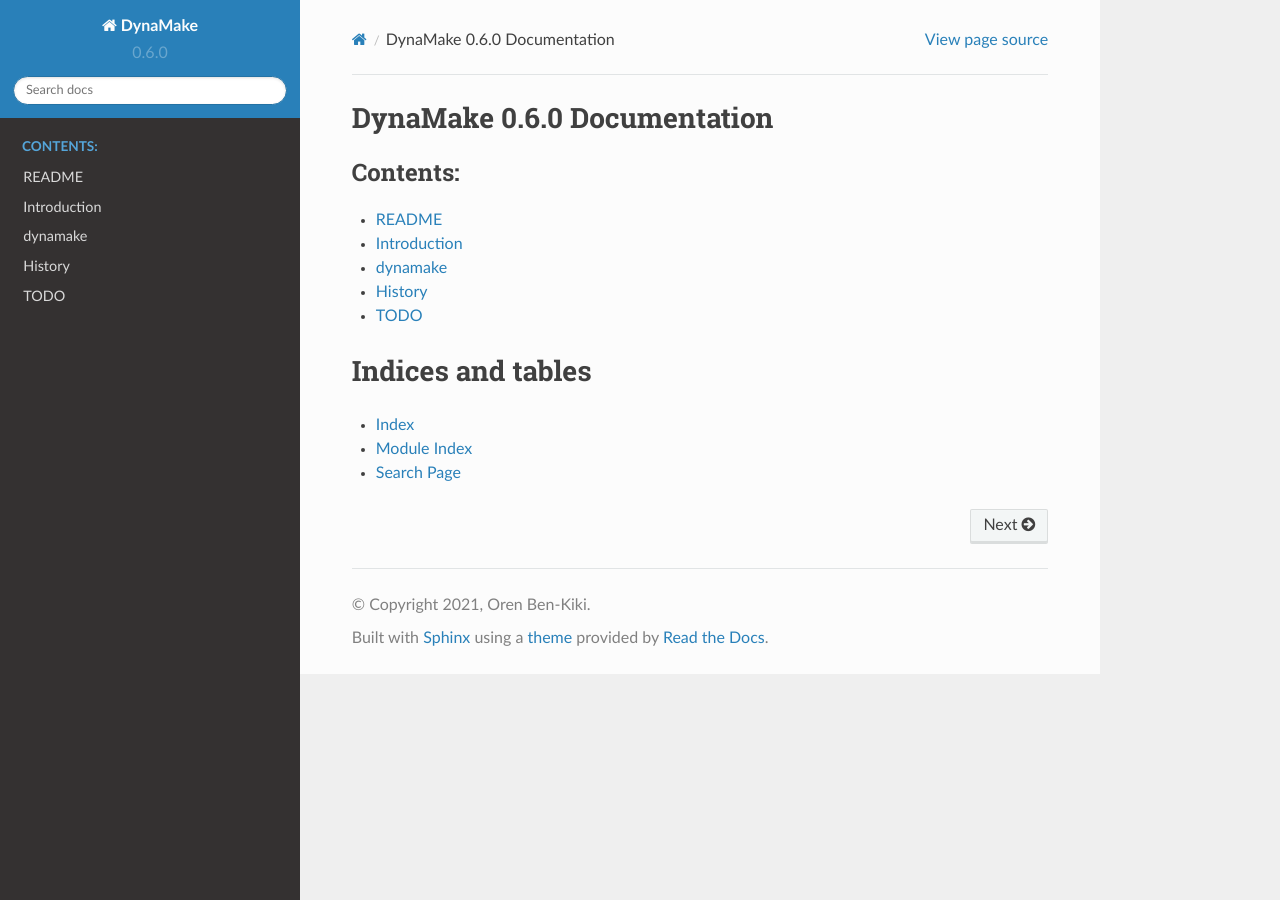
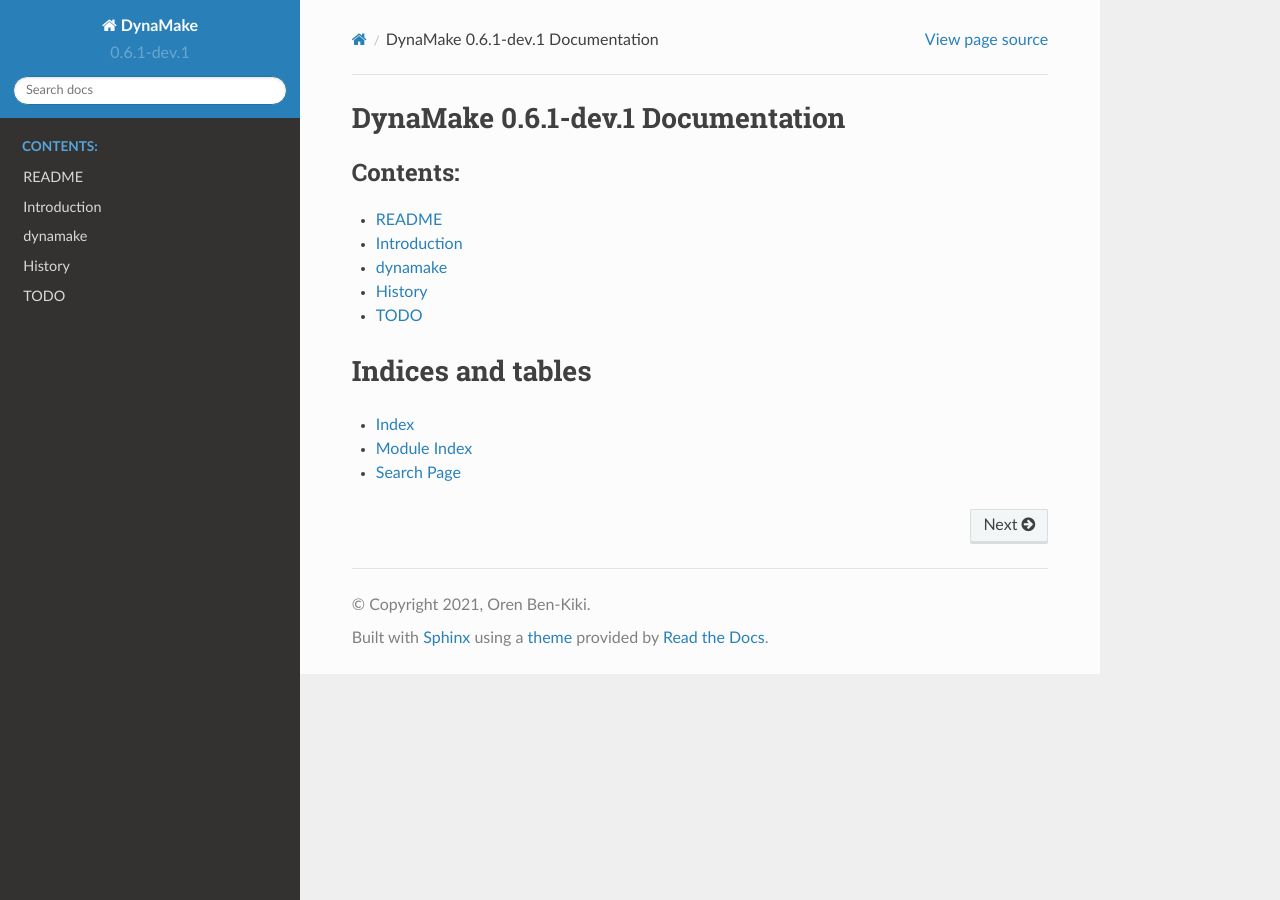
Before and after one commit to orenbenkiki/dynamake, a Sphinx documentation site: the page built from docs/index.rst, in a window 1280 px wide. Built offline with Sphinx 7.4.7 and the Read the Docs theme 2.0.0, drawn with Linux system fonts in a browser that asks for light colours.

Commit message:
Bump version: 0.6.0 → 0.6.1-dev.1

```diff
--- a/README.rst
+++ b/README.rst
@@ -1,4 +1,4 @@
-DynaMake 0.6.0 - Dynamic Make in Python
+DynaMake 0.6.1-dev.1 - Dynamic Make in Python
 =======================================
 
 .. image:: https://travis-ci.org/tanaylab/dynamake.svg?branch=master
--- a/docs/conf.py
+++ b/docs/conf.py
@@ -67,7 +67,7 @@
 # the built documents.
 #
 # The short X.Y version.
-version = "0.6.0"
+version = "0.6.1-dev.1"
 # The full version, including alpha/beta/rc tags.
 release = version
 
--- a/docs/index.rst
+++ b/docs/index.rst
@@ -1,4 +1,4 @@
-DynaMake 0.6.0 Documentation
+DynaMake 0.6.1-dev.1 Documentation
 ============================
 
 .. toctree::
--- a/dynamake/__init__.py
+++ b/dynamake/__init__.py
@@ -54,7 +54,7 @@
 
 __author__ = "Oren Ben-Kiki"
 __email__ = "oren@ben-kiki.org"
-__version__ = "0.6.0"
+__version__ = "0.6.1-dev.1"
 
 _REGEXP_ERROR_POSITION = re.compile(r"(.*) at position (\d+)")
 
--- a/setup.cfg
+++ b/setup.cfg
@@ -1,5 +1,5 @@
 [bumpversion]
-current_version = 0.6.0
+current_version = 0.6.1-dev.1
 commit = True
 tag = True
 parse =
--- a/setup.py
+++ b/setup.py
@@ -42,5 +42,5 @@
     tests_require=test_requirements,
     extras_require = {"dev": dev_requirements},
     url="https://github.com/orenbenkiki/dynamake.git",
-    version="0.6.0",
+    version="0.6.1-dev.1",
 )
```
